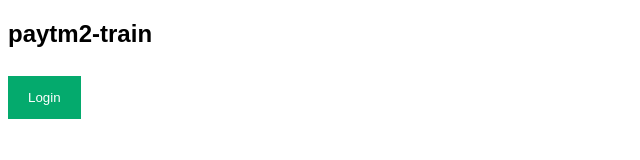
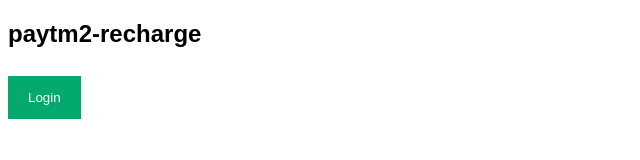
Before and after one commit to pinkey023/niroopa-docker-project, a plain HTML site: page index.html in a window 1280 px wide. Shown: the full height of the page, 0-640 px from the left. Drawn offline with Linux system fonts and the light colour scheme.

Commit message:
Update index.html

```diff
--- a/index.html
+++ b/index.html
@@ -127,7 +127,7 @@ span.psw {
 </head>
 <body>
 
-<h2> paytm2-train </h2>
+<h2> paytm2-recharge </h2>
 
 <button onclick="document.getElementById('id01').style.display='block'" style="width:auto;">Login</button>
 
```
